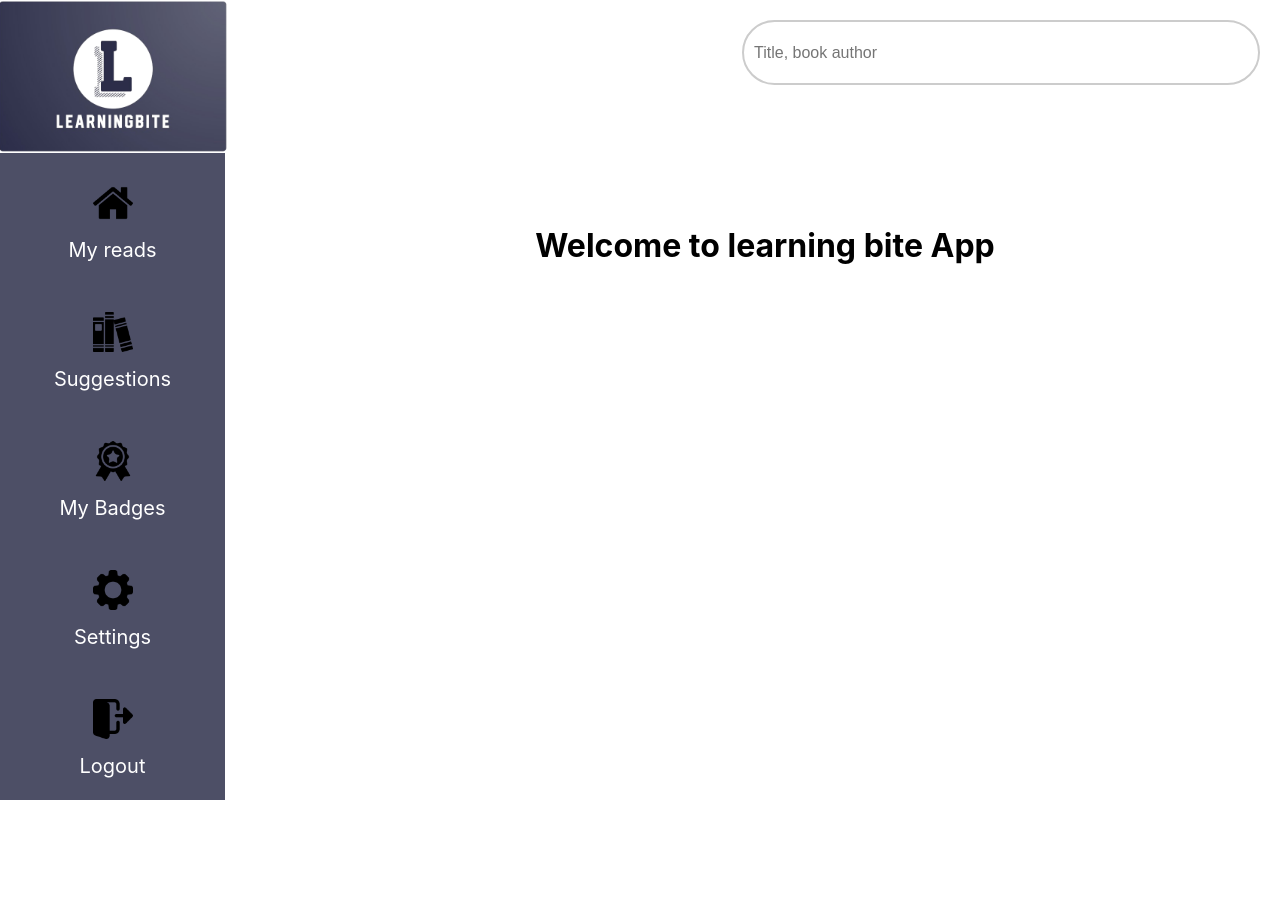
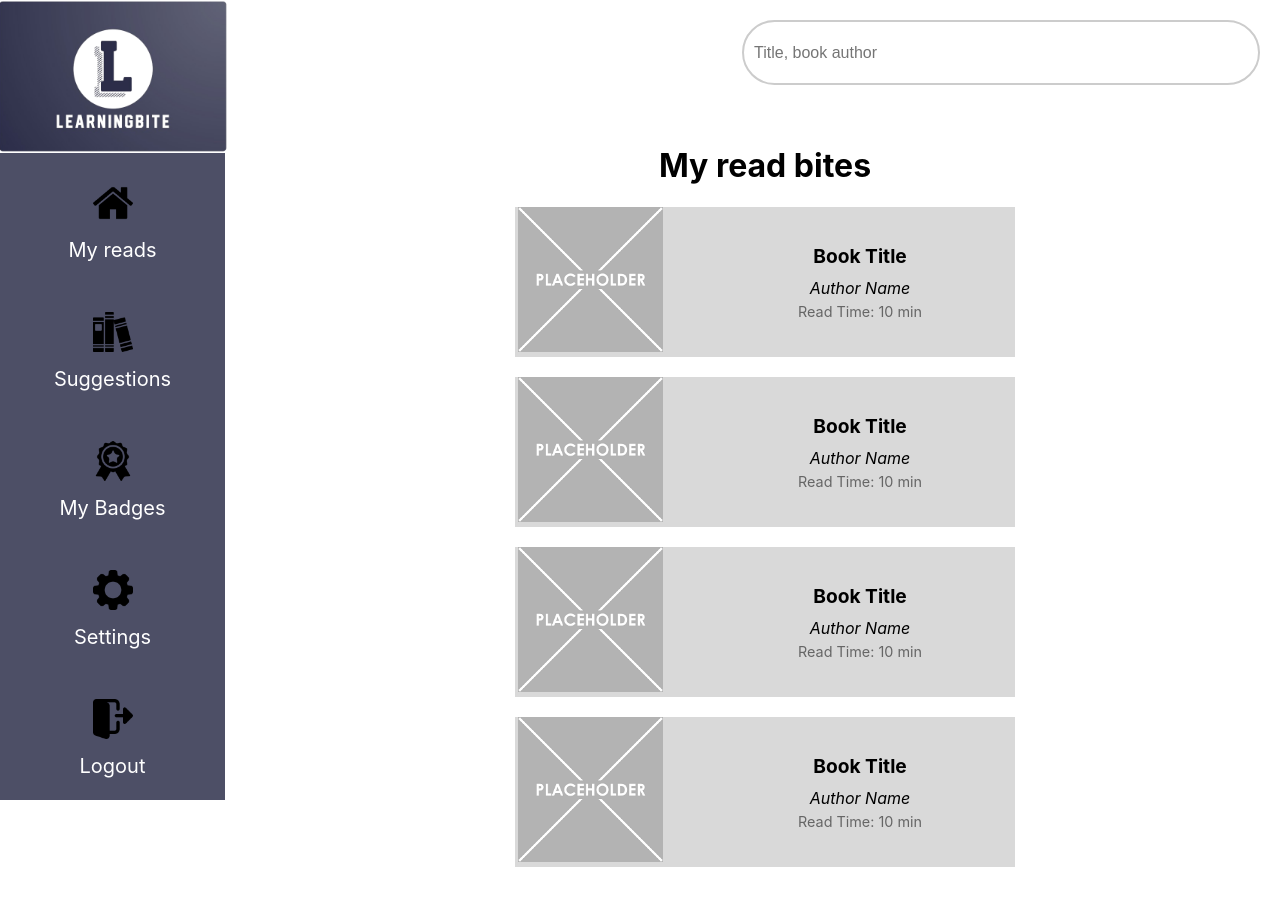
Before and after one commit to Ibango7/learning-bite-app, a React (Create React App) app: page / in a window 1280 px wide. Before the commit the page ends 800 px from the top, so only its background shows below. Built offline with nearby package versions, Linux system fonts and the light colour scheme.

Commit message:
:construction: still working on front-end

```diff
--- /dev/null
+++ b/src/components/ListOfReads.js
@@ -0,0 +1,64 @@
+import React from 'react'
+import styles from '../styles/book-list-style.module.css';
+import placeholder from '../assets/placeholder.png';
+
+const ListOfReads = () =>{
+
+    return (
+        <>
+        {/* This data will be populated dynamically */}
+            <div className={styles.bookcontainer}>
+
+                <div className={styles.bookimage}>
+                    <img src={placeholder} style={{height:"145px"}} alt="Book Cover"/>
+                </div>
+                <div className={styles.bookdetails}>
+                    <div className={styles.booktitle}>Book Title</div>
+                    <div className={styles.bookauthor}>Author Name</div>
+                    <div className={styles.readtime}>Read Time: 10 min</div>
+                </div>
+
+
+            </div>
+
+            <div className={styles.bookcontainer}>
+                <div className={styles.bookimage}>
+                    <img src={placeholder} style={{height:"145px"}} alt="Book Cover"/>
+                </div>
+                <div className={styles.bookdetails}>
+                    <div className={styles.booktitle}>Book Title</div>
+                    <div className={styles.bookauthor}>Author Name</div>
+                    <div className={styles.readtime}>Read Time: 10 min</div>
+                </div>
+
+            </div>
+
+            <div className={styles.bookcontainer}>
+                <div className={styles.bookimage}>
+                    <img src={placeholder} style={{height:"145px"}} alt="Book Cover"/>
+                </div>
+                <div className={styles.bookdetails}>
+                    <div className={styles.booktitle}>Book Title</div>
+                    <div className={styles.bookauthor}>Author Name</div>
+                    <div className={styles.readtime}>Read Time: 10 min</div>
+                </div>
+
+            </div>
+            <div className={styles.bookcontainer}>
+                <div className={styles.bookimage}>
+                    <img src={placeholder} style={{height:"145px"}} alt="Book Cover"/>
+                </div>
+                <div className={styles.bookdetails}>
+                    <div className={styles.booktitle}>Book Title</div>
+                    <div className={styles.bookauthor}>Author Name</div>
+                    <div className={styles.readtime}>Read Time: 10 min</div>
+                </div>
+
+            </div>
+
+        </>
+
+    );
+}
+
+export default ListOfReads;
--- a/src/components/MainComponent.js
+++ b/src/components/MainComponent.js
@@ -1,14 +1,20 @@
 import React from 'react'
 import styles from './main-style.module.css';
 import Search from './Search';
+import ListOfReads from './ListOfReads';
+
+
 
 const MainComponent = () =>{
 
     return (
         <div className={styles.content}>
             <Search/>
-            <br/><br/><br/><br/><br/><br/>
-            <h1>Welcome to learning bite App</h1>
+            <br/><br/>
+            <div style = {{textAlign: "center"}}>
+                <h1>My read bites</h1>
+                <ListOfReads/>
+            </div>
         </div>
     );
 }
--- a/src/components/Suggestions.js
+++ b/src/components/Suggestions.js
@@ -1,9 +1,12 @@
 import React from 'react'
 import styles from './main-style.module.css';
+import Search from './Search';
 
 const Suggestions = () =>{
     return (
         <div className={styles.content}>
+             <Search/>
+             <br/><br/>
             <h1>Suggested Bites for you </h1>
         </div>
     );
--- a/src/components/search-style.module.css
+++ b/src/components/search-style.module.css
@@ -6,7 +6,6 @@
     padding: 10px;
     box-sizing: border-box;
     font-size: 16px;
-    float: right;
     flex :0 0 auto;
     box-sizing: border-box;
     margin-left: auto;
--- /dev/null
+++ b/src/styles/book-list-style.module.css
@@ -0,0 +1,38 @@
+.bookcontainer {
+    width: 500px;
+    height: 150px;
+    display: flex;
+    align-items: center;
+    background-color: #d9d9d9;
+    margin: 0 auto; /* Center horizontally */
+    margin-bottom: 20px;
+  }
+
+  .bookimage {
+    width: 200px;
+    height: auto;
+    margin-right: 20px;
+    margin-left: 0;
+    margin-left: -25px;
+
+  }
+
+  .bookdetails {
+    width: 300px;
+  }
+
+  .booktitle {
+    font-size: 1.2em;
+    font-weight: bold;
+    margin-bottom: 10px;
+  }
+
+  .bookauthor {
+    font-style: italic;
+    margin-bottom: 5px;
+  }
+
+  .readtime {
+    font-size: 0.9em;
+    color: #666;
+  }
```
Also changed, not shown: src/components/ListOfSuggestions.js (added, +64 -0 lines), src/assets/placeholder.png (added).
